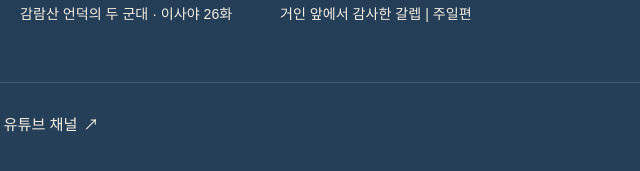
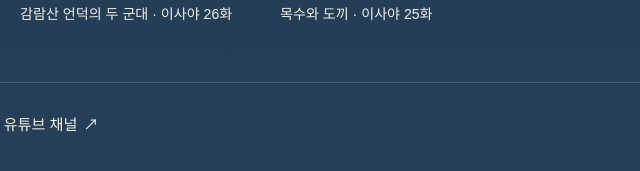
Before and after one commit to Cheonho-Church/cheonhodong, a plain HTML site: page index.html in a window 1280 px wide. Shown: the part 5920-6091 px from the top of the page, 282-922 px from the left. Drawn offline with Linux system fonts and the light colour scheme; a web font is replaced by a local one.

Commit message:
11/15 어린이 성경 동화 주일편 연결 제거(새 링크 대기)
Co-Authored-By: Claude Sonnet 5.5 <noreply@anthropic.com>
Claude-Session: https://claude.ai/code/session_01SUQQLDh1VZ9DJkmDKHFesn

```diff
--- a/index.html
+++ b/index.html
@@ -687,7 +687,6 @@ const VIDEOS = [
   {cat:'dawn',   date:'2026-11-17', title:'[새벽 묵상] 18만 5천 대 1, 그 언덕에서 이긴 사람 (사 10:20-34)ㅣ이사야 1분 숏츠 #26 (26.11.17)', ref:'이사야 10:20–34', thumb:'shorts-20261117', url:'https://www.youtube.com/watch?v=D_kwNFe0Lz8'},
   {cat:'kids', track:'dawn',   date:'2026-11-17', title:'[아이와 3분 성경 동화] 감람산 언덕의 두 군대 · 이사야 26화', ref:'이사야 10:20–34', thumb:'olive-hill-kids', url:'https://www.youtube.com/watch?v=s3Ua2dJ_EP0'},
   {cat:'sunday', date:'2026-11-15', title:'[주일 예배] 같은 포도송이를 보고, 왜 다르게 말했을까? (민 14:1-10)ㅣ주일 설교 1분 숏츠 (26.11.15)', ref:'민수기 14:1–10', thumb:'shorts-20261115', url:'https://www.youtube.com/watch?v=sHCST8OBS0g'},
-  {cat:'kids', track:'sunday', date:'2026-11-15', title:'[아이와 3분 성경 동화] 거인 앞에서 감사한 갈렙 | 주일편 (감사 시리즈 3)', ref:'민수기 14:1–10', thumb:'caleb-giant-kids', url:'https://www.youtube.com/watch?v=qLngk5z_zgg'},
   {cat:'dawn',   date:'2026-11-13', title:'[새벽 묵상] 도끼는 목수의 손 안에 (사 10:5-19)ㅣ이사야 1분 숏츠 #25 (26.11.13)', ref:'이사야 10:5–19', thumb:'shorts-20261113', url:'https://www.youtube.com/watch?v=Vbqk5-Fnaes'},
   {cat:'kids', track:'dawn',   date:'2026-11-13', title:'[아이와 3분 성경 동화] 목수와 도끼 · 이사야 25화', ref:'이사야 10:5–19', thumb:'axe-kids', url:'https://www.youtube.com/watch?v=GcxxJMEsQ3o'},
   {cat:'dawn',   date:'2026-10-02', title:'[새벽 묵상] 소도 주인을 아는데 (사 1:2-9)ㅣ이사야 1분 숏츠 #3 (26.10.02)', ref:'이사야 1:2–9', thumb:'shorts-20261002', url:'https://www.youtube.com/watch?v=fVoAduiPd1E'},
```
